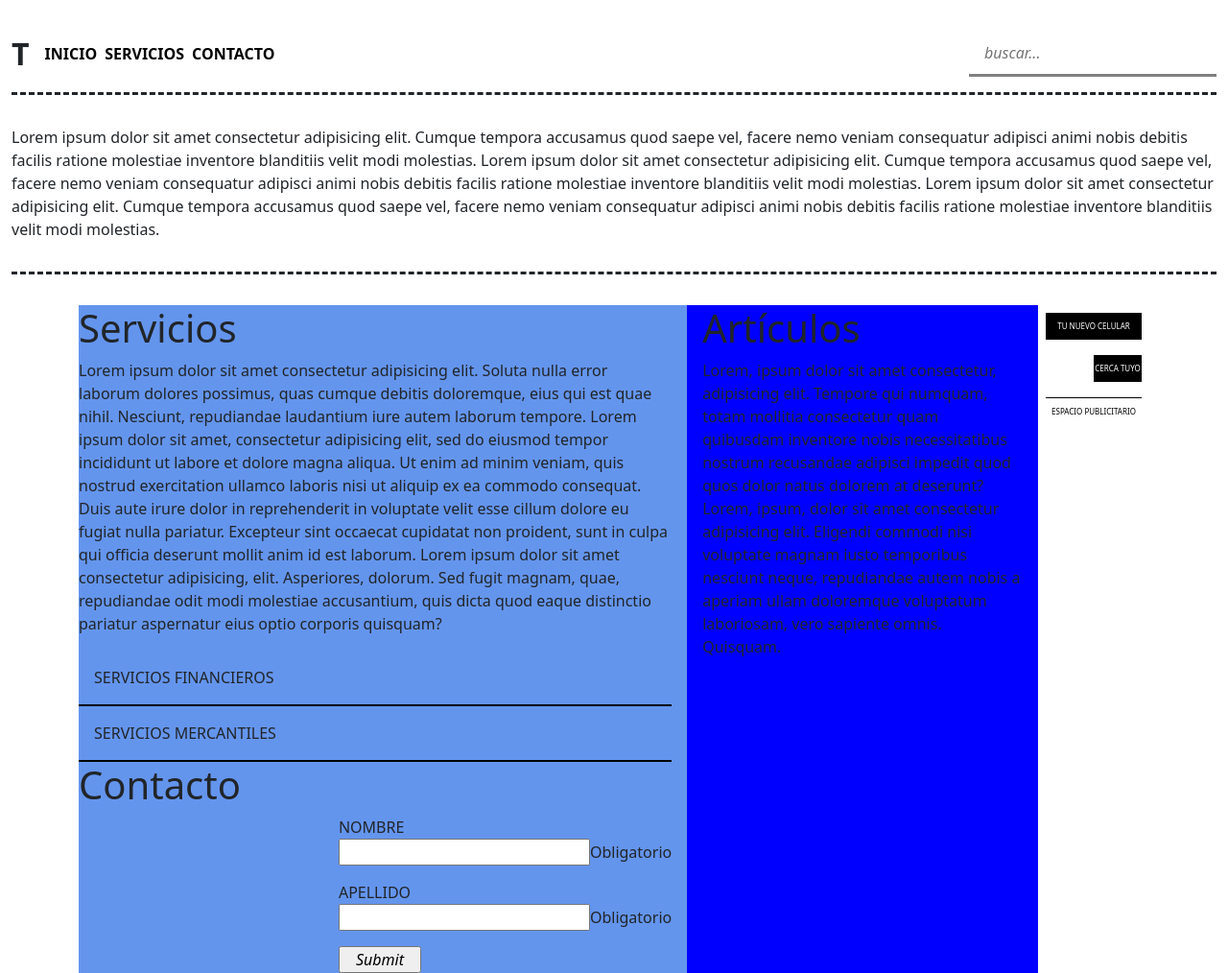
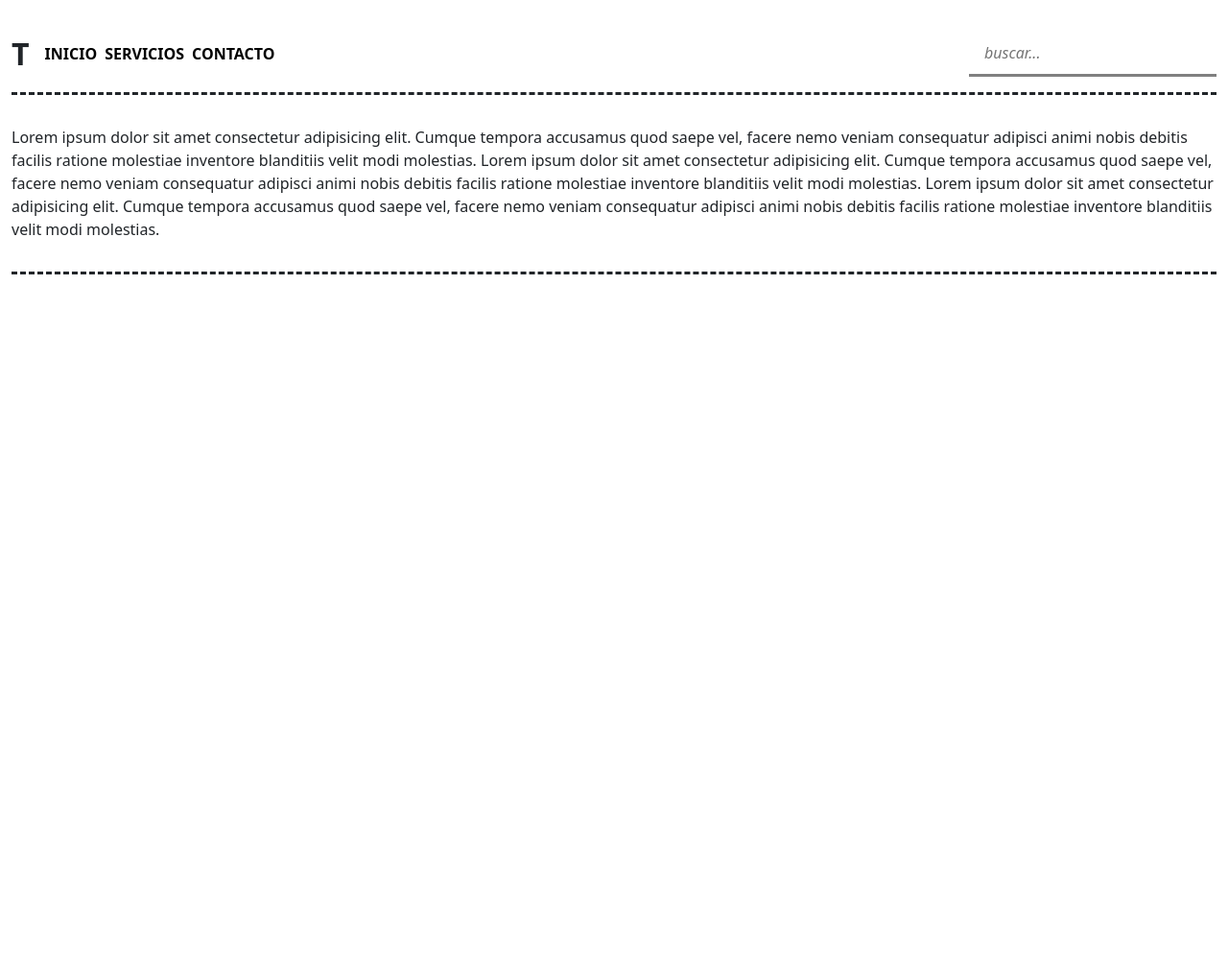
Before and after one commit to walterbaya/MaquetacionWeb, a plain HTML site: page Clase6/Ejercicio Extra 1/extra.html in a window 1280 px wide. Shown: the whole page at 96% size. After the commit the page ends 800 px from the top, so only its background shows below. Drawn offline with nearby package versions, Linux system fonts and the light colour scheme.

Commit message:
se sube primera parte de laboratorio extra 1

```diff
--- a/Clase6/Ejercicio Extra 1/css/extra.css
+++ b/Clase6/Ejercicio Extra 1/css/extra.css
@@ -57,79 +57,3 @@ header p{
 	padding-left: 0;
 	padding-right: 0;
 }
-
-#principal{
-	display: flex;
-	flex-direction: row;
-}
-
-#izquierdo{
-	background-color: cornflowerblue;
-	padding-right: 1em;
-}
-
-
-
-#derecho{
-	background-color: blue;
-	padding-left: 1em;
-	padding-right: 1em;
-}
-
-main{
-	display: flex;
-	justify-content: space-between;
-}
-
-.servicios{
-	border-bottom: 2px solid black;
-	padding: 1em;
-}
-
-form{
-	display: flex;
-	flex-direction: column;
-	justify-content: space-between;
-}
-
-form div{
-	margin-left: auto;
-}
-
-aside{
-	padding: 1em;
-	font-size: 0.5em;
-	display: flex;
-	flex-direction: column;
-	justify-content: flex-start;
-}
-
-aside p{
-	background-color: black;
-	color: white;
-	padding-top: 1em;
-	padding-bottom: 1em ;
-}
-
-#p1{
-	text-align: center;
-	width: 100px;
-}
-
-#p2{
-	text-align: center;
-	padding-right: 0;
-	width: 50px;
-	margin-left: auto;
-}
-
-#p3{
-	background-color: transparent;
-	text-align: center;
-	width: 100px;
-	color: black;
-}
-
-aside div:last-child{
-	border-top: 1px solid black;
-}
--- a/Clase6/Ejercicio Extra 1/extra.html
+++ b/Clase6/Ejercicio Extra 1/extra.html
@@ -1,12 +1,15 @@
 <!DOCTYPE html>
 <html lang="es">
+
 <head>
 	<meta charset="UTF-8">
 	<meta name="viewport" content="width=device-width, initial-scale=1.0">
+	<link href="https://cdn.jsdelivr.net/npm/bootstrap@5.0.0-beta1/dist/css/bootstrap.min.css" rel="stylesheet"
+		integrity="sha384-giJF6kkoqNQ00vy+HMDP7azOuL0xtbfIcaT9wjKHr8RbDVddVHyTfAAsrekwKmP1" crossorigin="anonymous">
 	<link rel="stylesheet" type="text/css" href="css/extra.css">
-	<link href="https://cdn.jsdelivr.net/npm/bootstrap@5.0.0-beta1/dist/css/bootstrap.min.css" rel="stylesheet" integrity="sha384-giJF6kkoqNQ00vy+HMDP7azOuL0xtbfIcaT9wjKHr8RbDVddVHyTfAAsrekwKmP1" crossorigin="anonymous">
 	<title>Extra 1</title>
 </head>
+
 <body>
 	<header class="container-fluid">
 		<div class="container-fluid" id="contenedor">
@@ -21,54 +24,19 @@
 
 			<input type="search" name="buscar" placeholder="buscar..." id="buscar">
 		</div>
-		<p>Lorem ipsum dolor sit amet consectetur adipisicing elit. Cumque tempora accusamus quod saepe vel, facere nemo veniam consequatur adipisci animi nobis debitis facilis ratione molestiae inventore blanditiis velit modi molestias.
-		Lorem ipsum dolor sit amet consectetur adipisicing elit. Cumque tempora accusamus quod saepe vel, facere nemo veniam consequatur adipisci animi nobis debitis facilis ratione molestiae inventore blanditiis velit modi molestias.
-		Lorem ipsum dolor sit amet consectetur adipisicing elit. Cumque tempora accusamus quod saepe vel, facere nemo veniam consequatur adipisci animi nobis debitis facilis ratione molestiae inventore blanditiis velit modi molestias.</p></header>
-
-	<section class="container" id="principal">
-		<main>
-			<section id="izquierdo">
-				<div>
-				<h1>Servicios</h1>
-				<p>Lorem ipsum dolor sit amet consectetur adipisicing elit. Soluta nulla error laborum dolores possimus, quas cumque debitis doloremque, eius qui est quae nihil. Nesciunt, repudiandae laudantium iure autem laborum tempore. Lorem ipsum dolor sit amet, consectetur adipisicing elit, sed do eiusmod
-				tempor incididunt ut labore et dolore magna aliqua. Ut enim ad minim veniam,
-				quis nostrud exercitation ullamco laboris nisi ut aliquip ex ea commodo
-				consequat. Duis aute irure dolor in reprehenderit in voluptate velit esse
-				cillum dolore eu fugiat nulla pariatur. Excepteur sint occaecat cupidatat non
-				proident, sunt in culpa qui officia deserunt mollit anim id est laborum. Lorem ipsum dolor sit amet consectetur adipisicing, elit. Asperiores, dolorum. Sed fugit magnam, quae, repudiandae odit modi molestiae accusantium, quis dicta quod eaque distinctio pariatur aspernatur eius optio corporis quisquam?</p>
-				<div class="servicios">SERVICIOS FINANCIEROS</div>
-				<div class="servicios">SERVICIOS MERCANTILES</div>
-				</div>
-
-				<form>
-					<h1>Contacto</h1>
-					<div>
-						<label>NOMBRE</label><br>
-						<p><input type="" name="">Obligatorio</p>
-						<label>APELLIDO</label><br>
-						<p><input type="" name="">Obligatorio</p>
-						<input type="submit" name="enviar">
-					</div>
-				</form>
-			</section>
-
-			<section id="derecho">
-			<h1>Artículos</h1>
-			<p>Lorem, ipsum dolor sit amet consectetur, adipisicing elit. Tempore qui numquam, totam mollitia consectetur quam quibusdam inventore nobis necessitatibus nostrum recusandae adipisci impedit quod quos dolor natus dolorem at deserunt? Lorem, ipsum, dolor sit amet consectetur adipisicing elit. Eligendi commodi nisi voluptate magnam iusto temporibus nesciunt neque, repudiandae autem nobis a aperiam ullam doloremque voluptatum laboriosam, vero sapiente omnis. Quisquam.</p></section>
-		</main>
-
-		<aside>
-			<div>
-				<p id="p1">TU NUEVO CELULAR</p>
-				<p id="p2">CERCA TUYO</p>
-			</div>
-			<div>
-				<p id="p3">ESPACIO PUBLICITARIO</p>
-			</div>
-		</aside>
-	</section>
+		<p>Lorem ipsum dolor sit amet consectetur adipisicing elit. Cumque tempora accusamus quod saepe vel, facere nemo
+			veniam consequatur adipisci animi nobis debitis facilis ratione molestiae inventore blanditiis velit modi
+			molestias.
+			Lorem ipsum dolor sit amet consectetur adipisicing elit. Cumque tempora accusamus quod saepe vel, facere
+			nemo veniam consequatur adipisci animi nobis debitis facilis ratione molestiae inventore blanditiis velit
+			modi molestias.
+			Lorem ipsum dolor sit amet consectetur adipisicing elit. Cumque tempora accusamus quod saepe vel, facere
+			nemo veniam consequatur adipisci animi nobis debitis facilis ratione molestiae inventore blanditiis velit
+			modi molestias.</p>
+	</header>
 
 	<footer></footer>
 
 </body>
+
 </html>
```
Also changed, not shown: 1 other file.
